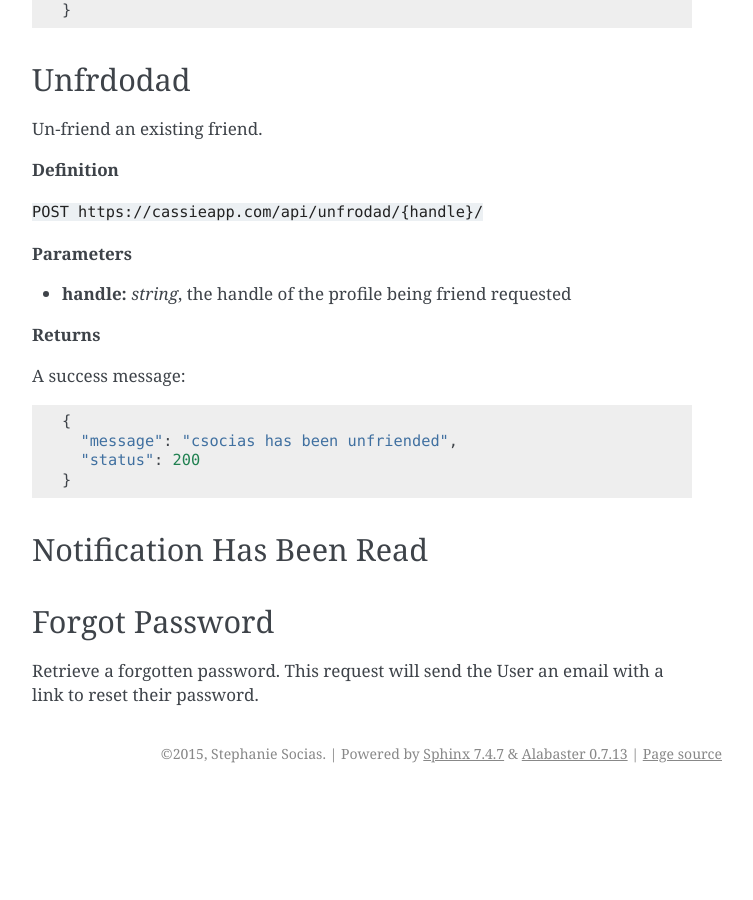
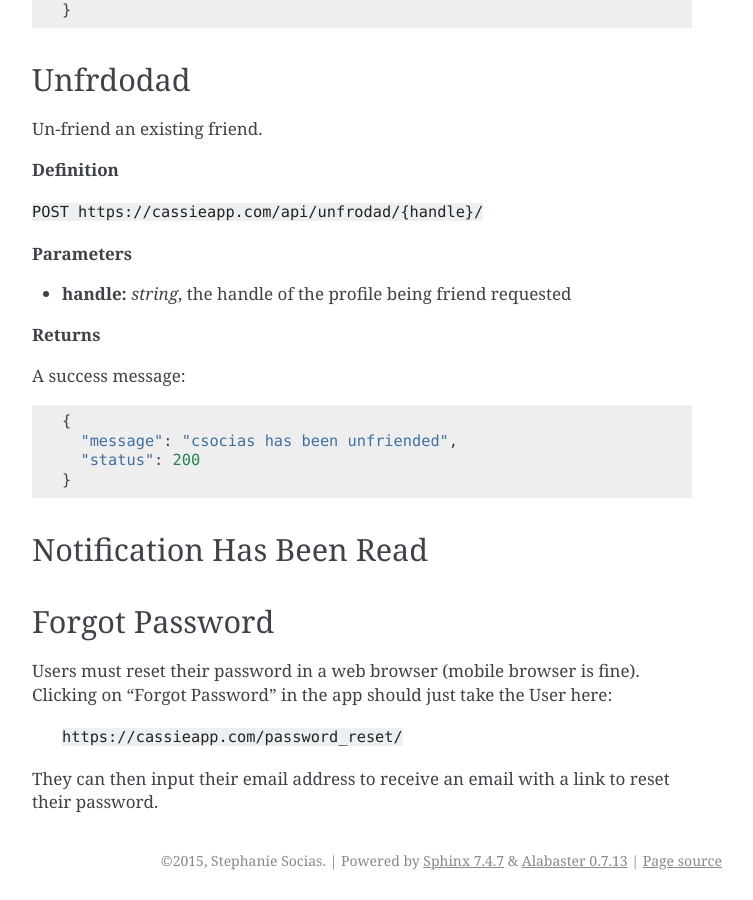
Before and after one commit to ssocias/cassie_docs, a Sphinx documentation site: the page built from source/post-requests.rst, in a window 1280 px wide and 900 px high, scrolled down 13192 px. Shown: the whole window, without its empty margins (388-1141 px from the left). Built offline with Sphinx 7.4.7, drawn with Linux system fonts in a browser that asks for light colours; before the commit the page ends 13985 px from its top, so only the background shows below that.

Commit message:
added forgot password info

```diff
--- a/source/post-requests.rst
+++ b/source/post-requests.rst
@@ -607,4 +607,8 @@ Notification Has Been Read
 Forgot Password
 ===============
 
-Retrieve a forgotten password. This request will send the User an email with a link to reset their password.
+Users must reset their password in a web browser (mobile browser is fine). Clicking on "Forgot Password" in the app should just take the User here:
+
+  ``https://cassieapp.com/password_reset/``
+
+They can then input their email address to receive an email with a link to reset their password.
```
Also changed, not shown: 15 other files.
